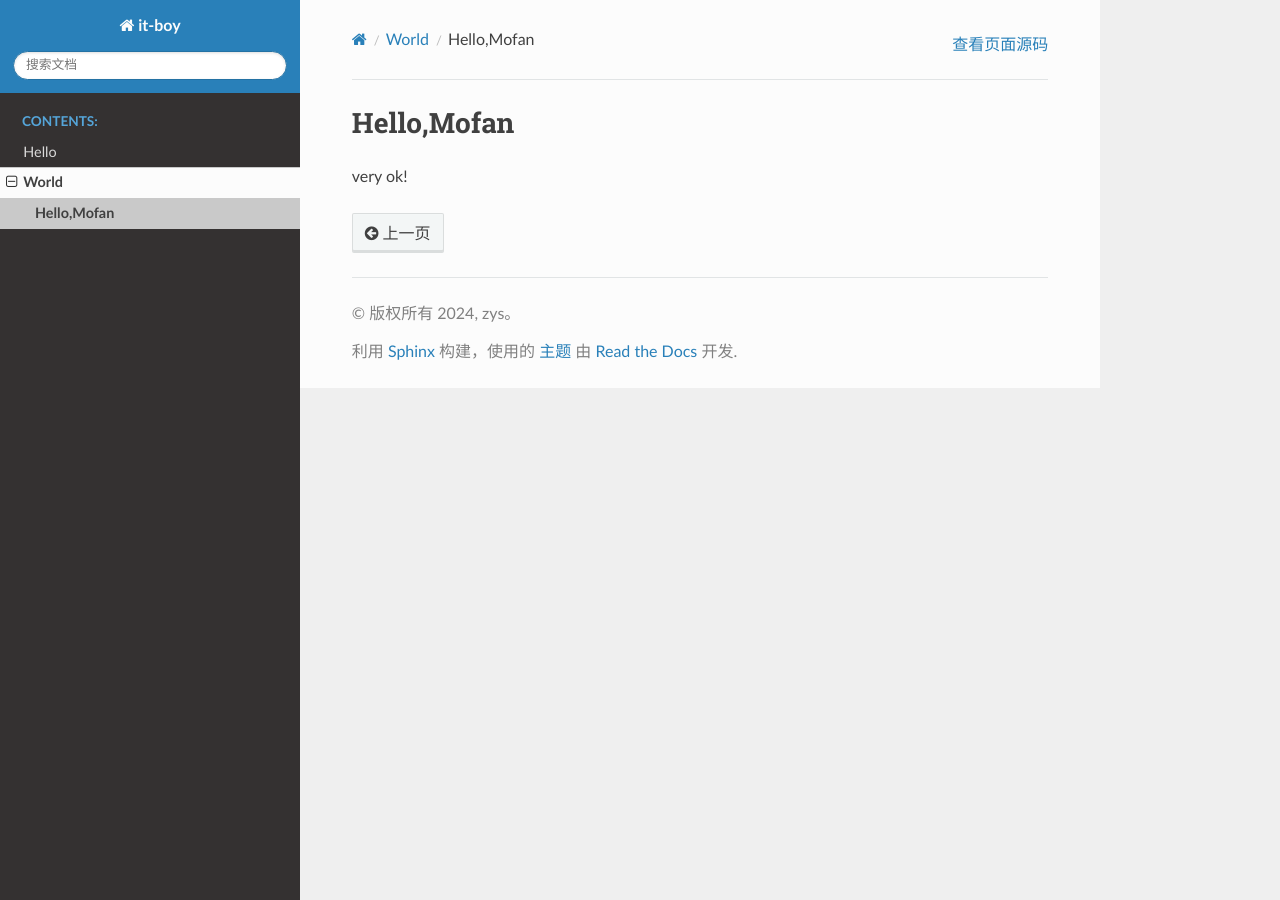
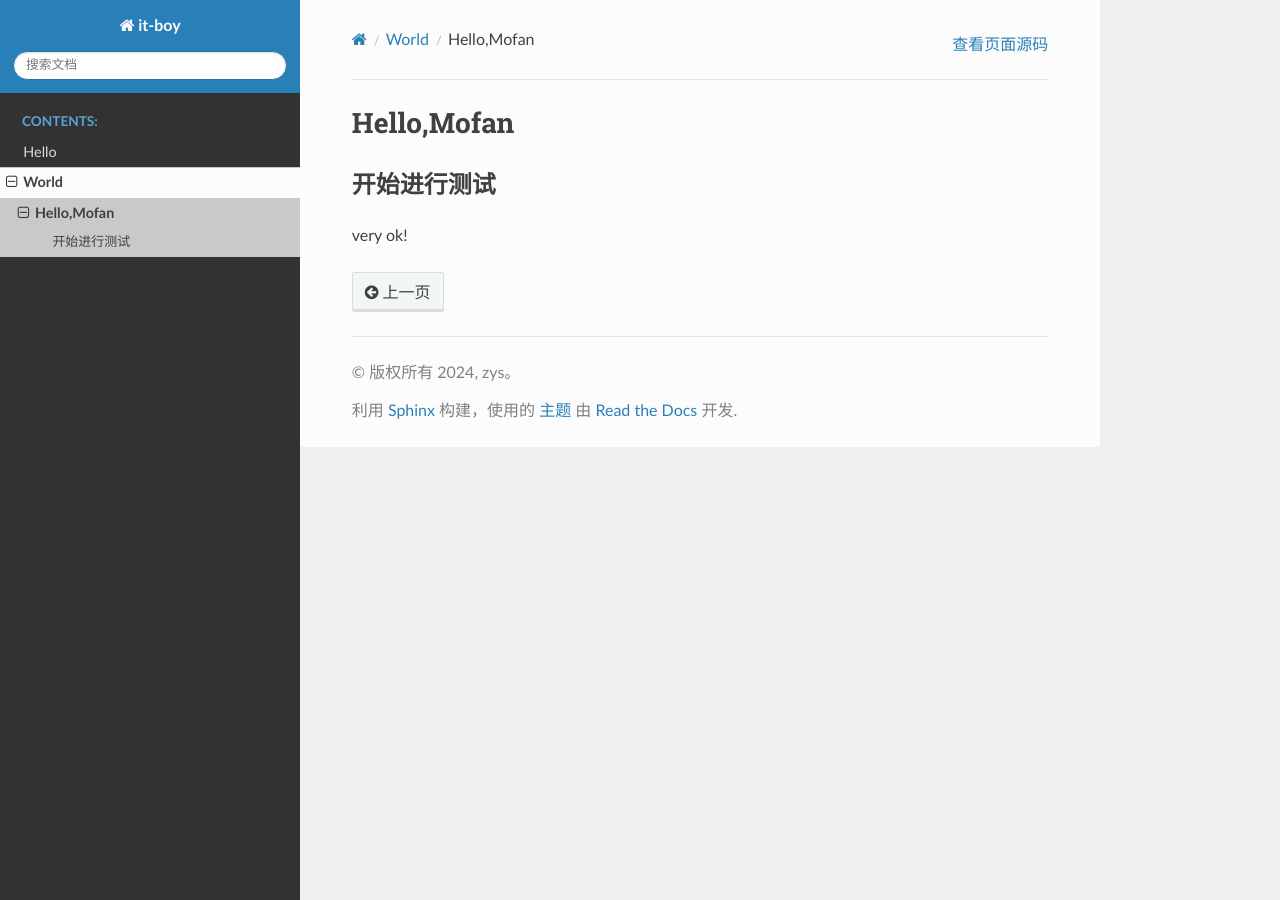
Before and after one commit to zysok2023/myblog, a Sphinx documentation site: the page built from docs/source/word/mofan.md, in a window 1280 px wide. Built offline with Sphinx 7.4.7 and the Read the Docs theme 2.0.0, drawn with Linux system fonts in a browser that asks for light colours.

Commit message:
update:测试

```diff
--- a/docs/source/word/mofan.md
+++ b/docs/source/word/mofan.md
@@ -1,3 +1,3 @@
 # Hello,Mofan
-
+## 开始进行测试
 very ok!
```
